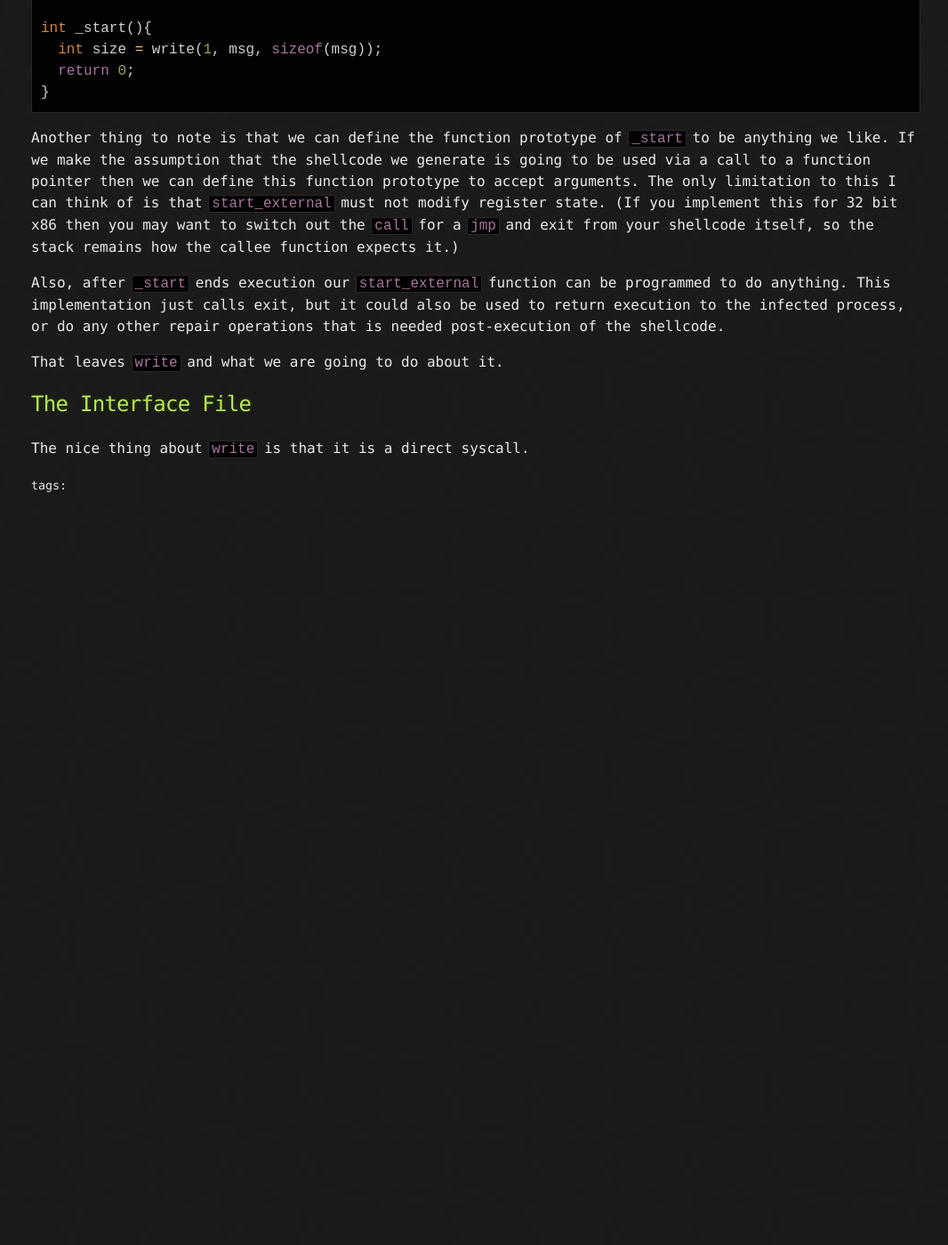
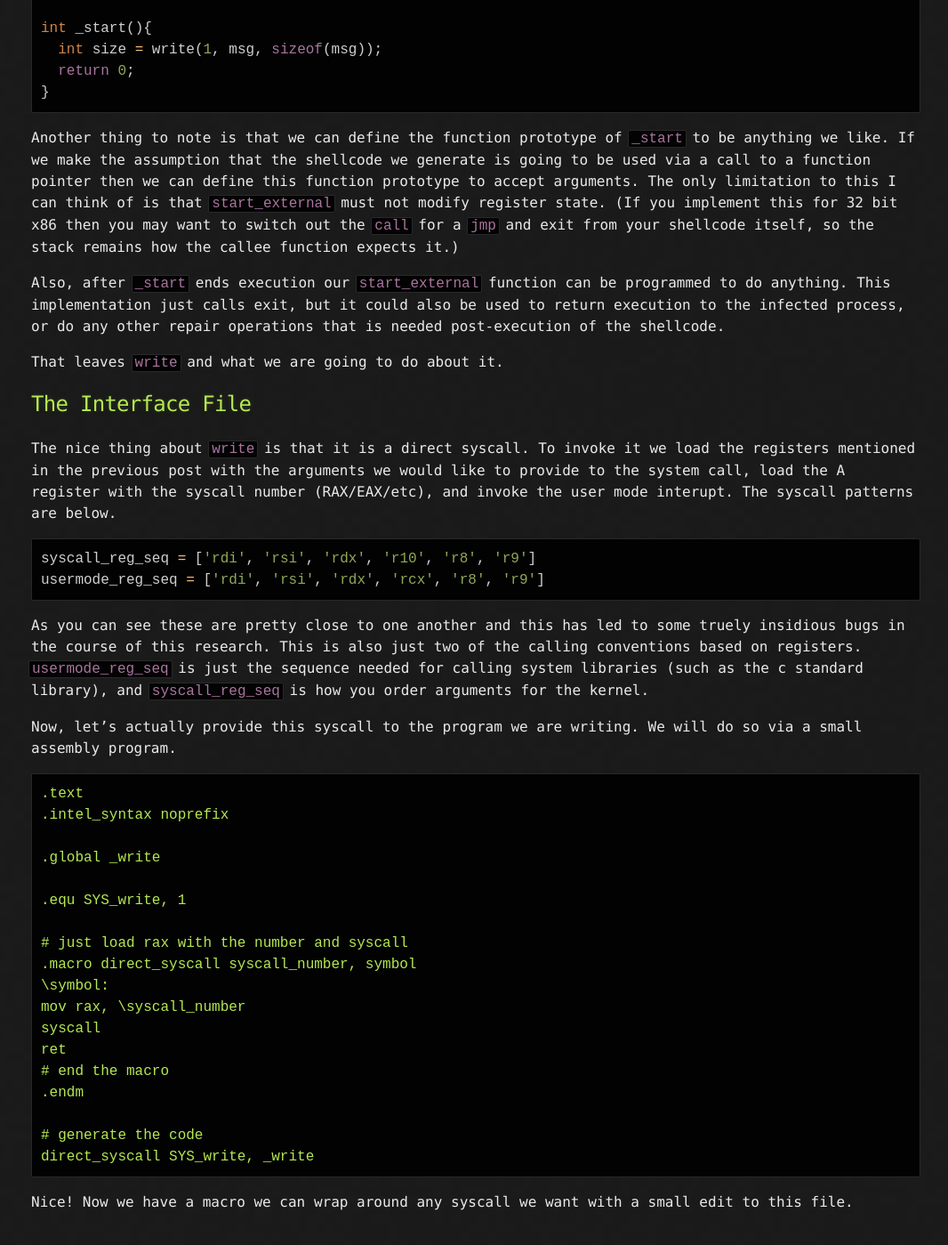
Before and after one commit to Sh3llSp4wn/sh3llsp4wn.github.io, a Jekyll site: the page built from _posts/2023-08-14-Shellcode-With-The-Default-Linux-Toolchain-2.md, in a window 1280 px wide and 1400 px high, scrolled down 5061 px. Shown: the whole window at 89% size, without its empty margins (105-1171 px from the left). Built offline with Jekyll 4.4.1, drawn with Linux system fonts in a browser that asks for light colours; before the commit the page ends 5638 px from its top, so only the background shows below that; some of the changed text lies outside the part shown.

Commit message:
almost done

````diff
--- a/_posts/2023-08-14-Shellcode-With-The-Default-Linux-Toolchain-2.md
+++ b/_posts/2023-08-14-Shellcode-With-The-Default-Linux-Toolchain-2.md
@@ -113,7 +113,7 @@ This script expects the symbol `start_external` to exist. Any set of object file
 This leads us to something we have to define ourselves. This linker script expects `start_external` to exist and to be the entry point. So lets do that. Right now this is x86\_64 specific, but other `start.s` variants can be created that serve other architectures.
 
 
-```asm
+```assembly
 .text
 .intel_syntax noprefix
 .extern _start
@@ -152,4 +152,108 @@ That leaves `write` and what we are going to do about it.
 
 ## The Interface File
 
-The nice thing about `write` is that it is a direct syscall.
+The nice thing about `write` is that it is a direct syscall. To invoke it we load the registers mentioned in the previous post with the arguments we would like to provide to the system call, load the A register with the syscall number (RAX/EAX/etc), and invoke the user mode interupt. The syscall patterns are below.
+
+```python
+syscall_reg_seq = ['rdi', 'rsi', 'rdx', 'r10', 'r8', 'r9']
+usermode_reg_seq = ['rdi', 'rsi', 'rdx', 'rcx', 'r8', 'r9']
+```
+
+As you can see these are pretty close to one another and this has led to some truely insidious bugs in the course of this research. This is also just two of the calling conventions based on registers. `usermode_reg_seq` is just the sequence needed for calling system libraries (such as the c standard library), and `syscall_reg_seq` is how you order arguments for the kernel.
+
+Now, let's actually provide this syscall to the program we are writing. We will do so via a small assembly program.
+
+```assembly
+.text
+.intel_syntax noprefix
+
+.global _write
+
+.equ SYS_write, 1
+
+# just load rax with the number and syscall
+.macro direct_syscall syscall_number, symbol
+\symbol:
+mov rax, \syscall_number
+syscall
+ret
+# end the macro
+.endm
+
+# generate the code
+direct_syscall SYS_write, _write
+```
+
+Nice! Now we have a macro we can wrap around any syscall we want with a small edit to this file.
+
+![](/images/netsec.png)
+
+
+For example to add `read` we'd just need to add the following:
+
+```assembly
+.text
+.intel_syntax noprefix
+
+.global _write
+.global _read
+
+.equ SYS_read, 0
+.equ SYS_write, 1
+
+# just load rax with the number and syscall
+.macro direct_syscall syscall_number, symbol
+\symbol:
+mov rax, \syscall_number
+syscall
+ret
+# end the macro
+.endm
+
+# generate the code
+direct_syscall SYS_write, _write
+direct_syscall SYS_read, _read
+```
+
+At this point, it looks like we have everything we need. Let's throw it together in a simple `Makefile` and see if it builds.
+
+
+```makefile
+CC=gcc
+CFLAGS=-fPIC -Os -fno-stack-protector -ggdb
+AS=as
+LD=ld
+LDFLAGS=--gc-sections
+
+LINK_ORDER=start.o plat_iface.o hello.o
+
+all:
+        $(CC) -o hello.o $(CFLAGS) -c hello.c
+        $(AS) -o plat_iface.o plat_iface.s
+        $(AS) -o start.o start.s
+        $(LD) -o hello.elf $(LDFLAGS) $(LINK_ORDER) -T elf.ld
+        $(LD) -o hello.bin $(LDFLAGS) $(LINK_ORDER) -T binary2.ld --oformat=binary
+
+clean:
+        rm *.o *.elf *.bin
+```
+
+This one requires a simple linker script called elf.ld, which is below.
+
+```
+ENTRY(start_external)
+
+SECTIONS
+{
+  . = 0x42000;
+  .text : { *(.text) }
+  . = 0x690000;
+  .data : { *(.data) }
+  .bss : { *(.bss) }
+}
+
+```
+
+Okay, so after building all of this we have an elf and a bin file containing the same code. I like having the project build the ELF as well, for easier debugging. (`-ggdb` flag actually works on the elf and gdb works as expected)
+
+Run the code in the shellcode runner from last time. Try invoking it in python or calling it from one of those oldschool style shellcode cradles (extra credit if you can tell me why those all segfault now.)
````
